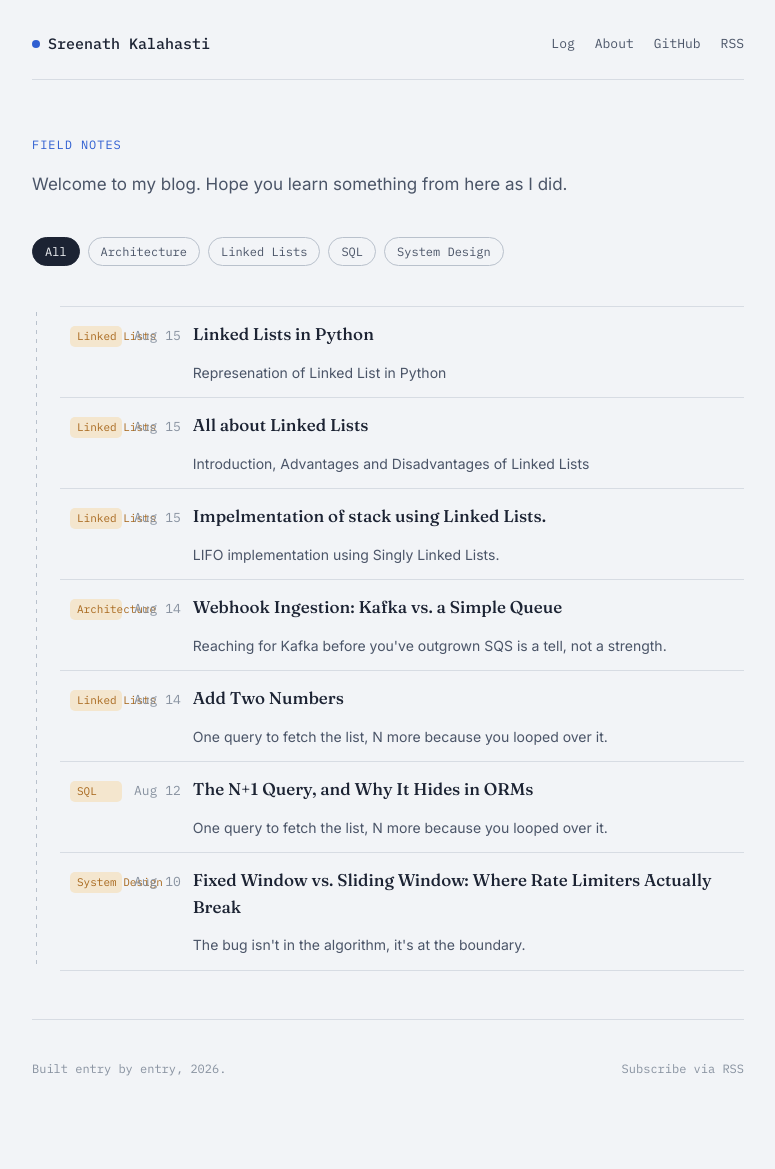
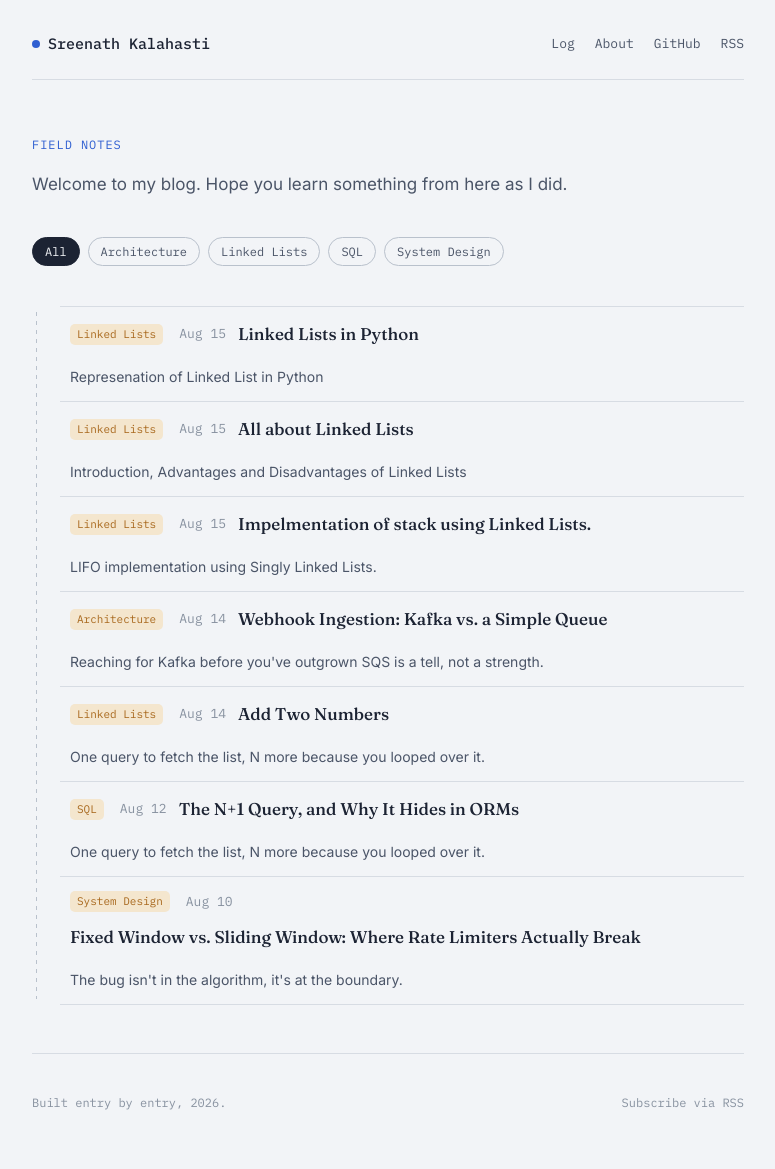
Before and after one commit to sreekala-labs/sreekala-labs.github.io, a Jekyll site: the page built from index.html, in a window 1280 px wide. Shown: the whole page, without its empty margins (252-1027 px from the left). Built offline with Jekyll 4.4.1, drawn with Linux system fonts in a browser that asks for light colours; before the commit the page ends 1134 px from its top, so only the background shows below that.

Commit message:
Fix overlap: make log entries layout flexible so topic pill, date and title don't overlap

```diff
--- a/assets/css/style.css
+++ b/assets/css/style.css
@@ -213,11 +213,12 @@ a:focus-visible, button:focus-visible {
 .log__entry { border-top: 1px solid var(--rule); }
 .log__entry:last-child { border-bottom: 1px solid var(--rule); }
 
+/* Use a flexible layout for entry items to avoid overlap between pill, date and title */
 .log__entry-link {
-  display: grid;
-  grid-template-columns: 52px auto 1fr;
-  align-items: baseline;
-  gap: 12px;
+  display: flex;
+  align-items: center;
+  gap: 12px;          /* space between pill, date, title */
+  flex-wrap: wrap;    /* allow items to flow to the next line instead of overlapping */
   padding: 14px 10px;
   color: var(--ink);
   border-radius: 8px;
@@ -228,24 +229,31 @@ a:focus-visible, button:focus-visible {
 }
 .log__entry-link:hover .log__entry-title { color: var(--accent-blue); }
 
+.pill {
+  flex: 0 0 auto;
+  margin-right: 0.25rem;
+}
+
 .log__entry-date {
   font-family: var(--font-mono);
   font-size: 13px;
   color: var(--ink-faint);
+  flex: 0 0 auto;
 }
 
 .log__entry-title {
   font-family: var(--font-display);
   font-weight: 500;
   font-size: 17px;
-  grid-column: 3;
+  flex: 1 1 auto;      /* allows the title to shrink/grow without forcing overlap */
+  min-width: 0;        /* important to allow proper shrinking in flex layouts */
 }
 
 .log__entry-summary {
-  grid-column: 3;
+  width: 100%;         /* summary occupies its own line */
   color: var(--ink-soft);
   font-size: 14px;
-  margin-top: 2px;
+  margin-top: 6px;
 }
 
 .log__empty {
@@ -355,12 +363,13 @@ a:focus-visible, button:focus-visible {
 /* ---- responsive ---- */
 @media (max-width: 560px) {
   .log__entry-link {
-    grid-template-columns: 1fr;
-    gap: 4px;
+    flex-direction: column;
+    align-items: flex-start;
+    gap: 6px;
   }
-  .log__entry-date { grid-column: 1; }
-  .log__entry-title { grid-column: 1; }
-  .log__entry-summary { grid-column: 1; }
+  .log__entry-date { order: 1; }
+  .log__entry-title { order: 2; }
+  .log__entry-summary { order: 3; }
   .site-header__nav { gap: 14px; }
 }
 
```
